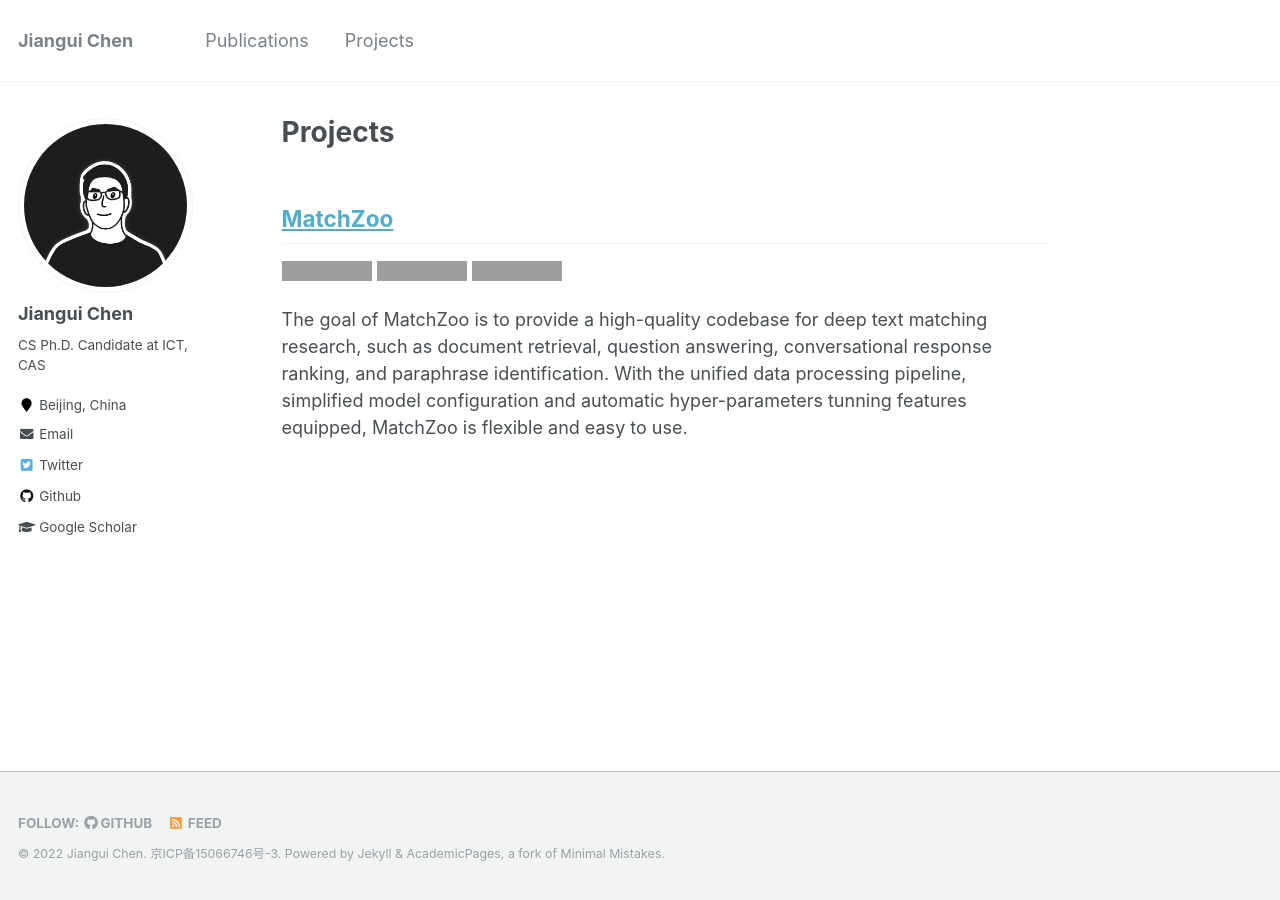
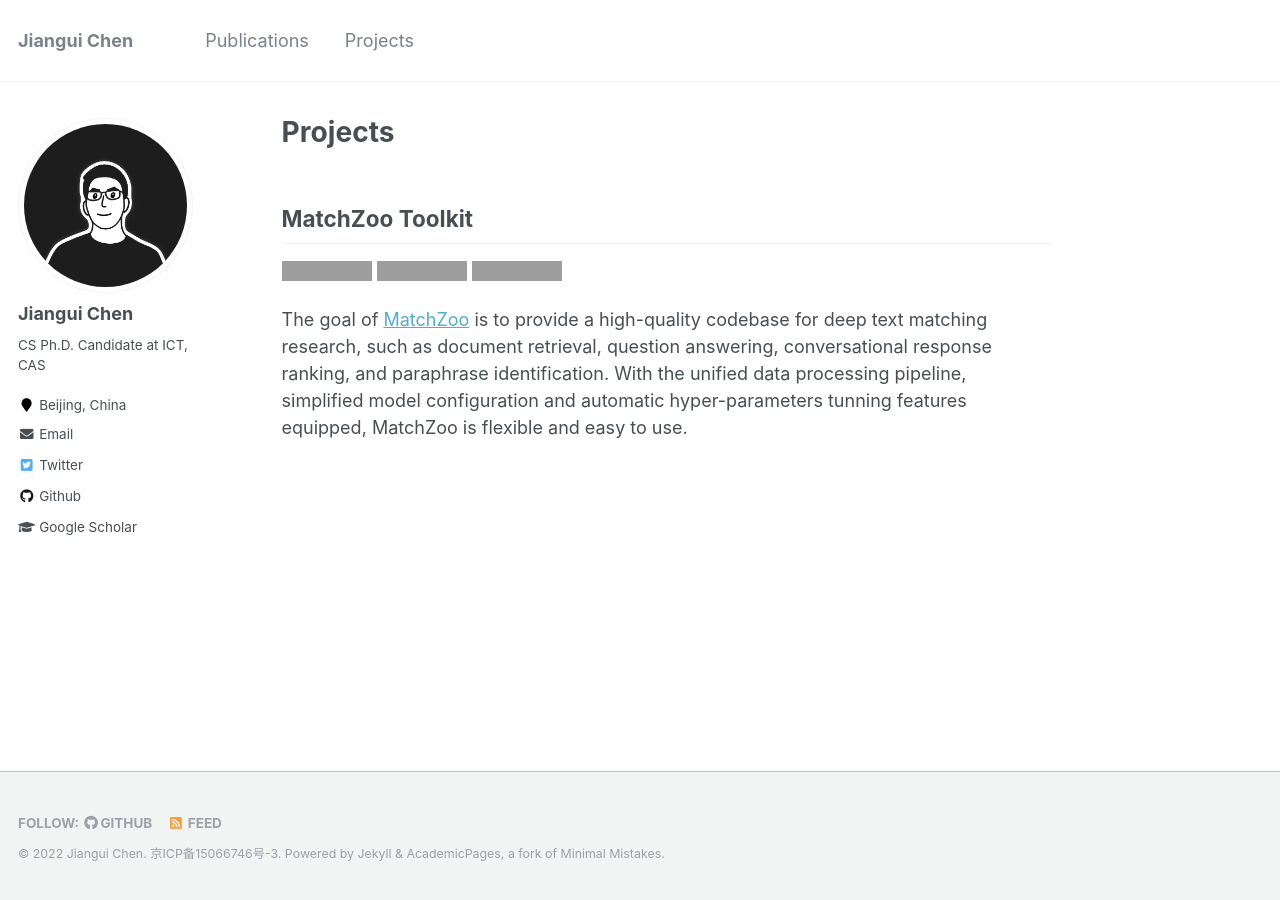
Before and after one commit to Chriskuei/chriskuei.github.io, a Jekyll site: the page built from _pages/projects.md, in a window 1280 px wide. Built offline with Jekyll 4.4.1, drawn with Linux system fonts in a browser that asks for light colours; grey boxes are pictures that could not be loaded.

Commit message:
Update URL format

```diff
--- a/_pages/projects.md
+++ b/_pages/projects.md
@@ -7,10 +7,10 @@
 ---
 
 
-[MatchZoo](https://ntmc-community.github.io)
+MatchZoo Toolkit
 ------
-![MatchZoo stars](https://img.shields.io/github/stars/NTMC-Community/MatchZoo?label=MatchZoo&style=social)
-![MatchZoo-py stars](https://img.shields.io/github/stars/NTMC-Community/MatchZoo-py?label=MatchZoo-py&style=social)
-![Awesome resource stars](https://img.shields.io/github/stars/NTMC-Community/awesome-neural-models-for-semantic-match?label=awesome%20Neural%20Matching%20Models&style=social)
+[![MatchZoo stars](https://img.shields.io/github/stars/NTMC-Community/MatchZoo?label=MatchZoo&style=social)](https://github.com/NTMC-Community/MatchZoo)
+[![MatchZoo-py stars](https://img.shields.io/github/stars/NTMC-Community/MatchZoo-py?label=MatchZoo-py&style=social)](https://github.com/NTMC-Community/MatchZoo-py)
+[![Awesome resource stars](https://img.shields.io/github/stars/NTMC-Community/awesome-neural-models-for-semantic-match?label=awesome%20Neural%20Matching%20Models&style=social)](https://github.com/NTMC-Community/awesome-neural-models-for-semantic-match)
 
-The goal of MatchZoo is to provide a high-quality codebase for deep text matching research, such as document retrieval, question answering, conversational response ranking, and paraphrase identification. With the unified data processing pipeline, simplified model configuration and automatic hyper-parameters tunning features equipped, MatchZoo is flexible and easy to use.
+The goal of [MatchZoo](https://ntmc-community.github.io) is to provide a high-quality codebase for deep text matching research, such as document retrieval, question answering, conversational response ranking, and paraphrase identification. With the unified data processing pipeline, simplified model configuration and automatic hyper-parameters tunning features equipped, MatchZoo is flexible and easy to use.
```
Also changed, not shown: _pages/publications.md (+8 -4 lines).
